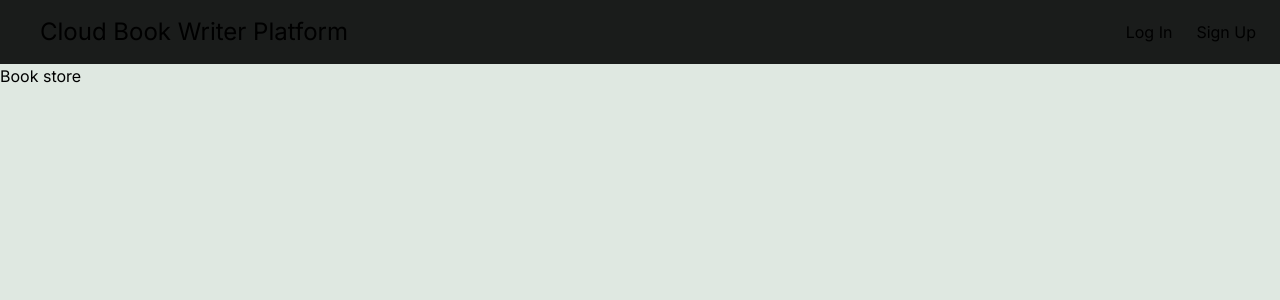
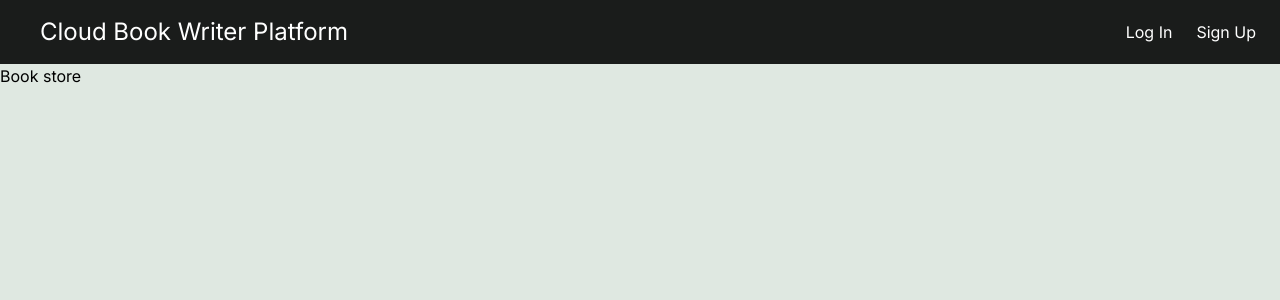
Before and after one commit to HirenTariwala/Cloud-Book-Writer, a Next.js app: page / in a window 1280 px wide. Shown: the top 300 px of the page. Built offline with nearby package versions, Linux system fonts and the light colour scheme.

Commit message:
navbar buttons color fix

```diff
--- a/components/common/Header/Header.tsx
+++ b/components/common/Header/Header.tsx
@@ -1,26 +1,54 @@
-'use client'
+"use client";
 
-import useHeaderHook from './useHeader'
+import useHeaderHook from "./useHeader";
 
 const Header = () => {
-    const { state, logout, router } = useHeaderHook()
+  const { state, logout, router } = useHeaderHook();
   return (
-        <div className='bg-[#1A1C1B] flex items-center justify-between px-6'>
-            <h1 className='text-center p-4 text-2xl'>Cloud Book Writer Platform</h1>
-            <div className='flex gap-6'>
-                {state?.token && <button onClick={() => router.push('/add-section')}>Add Section</button>}
-                {state?.user?.role === 'author' && <button onClick={() => router.push('/manage-access')}>Manage Access</button>}
+    <div className="bg-[#1A1C1B] flex items-center justify-between px-6">
+      <h1 className="text-white text-center p-4 text-2xl">
+        Cloud Book Writer Platform
+      </h1>
+      <div className="flex gap-6">
+        {state?.token && (
+          <button
+            onClick={() => router.push("/add-section")}
+            className="text-white"
+          >
+            Add Section
+          </button>
+        )}
+        {state?.user?.role === "author" && (
+          <button
+            onClick={() => router.push("/manage-access")}
+            className="text-white"
+          >
+            Manage Access
+          </button>
+        )}
         {state.token && state?.token?.length > 0 ? (
-                    <button onClick={logout}>Log Out</button>
+          <button onClick={logout} className="text-white">
+            Log Out
+          </button>
         ) : (
           <>
-                        <button onClick={() => router.push('/login')}>Log In</button>
-                        <button onClick={() => router.push('/register')}>Sign Up</button>
+            <button
+              onClick={() => router.push("/login")}
+              className="text-white"
+            >
+              Log In
+            </button>
+            <button
+              onClick={() => router.push("/register")}
+              className="text-white"
+            >
+              Sign Up
+            </button>
           </>
         )}
       </div>
     </div>
-    )
-}
+  );
+};
 
 export default Header;
```
Lines whose indentation alone changed are shown as unchanged.
